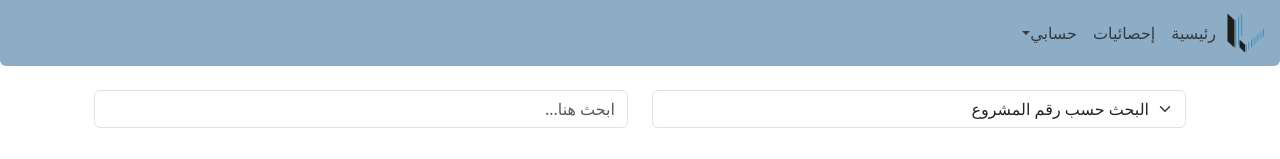
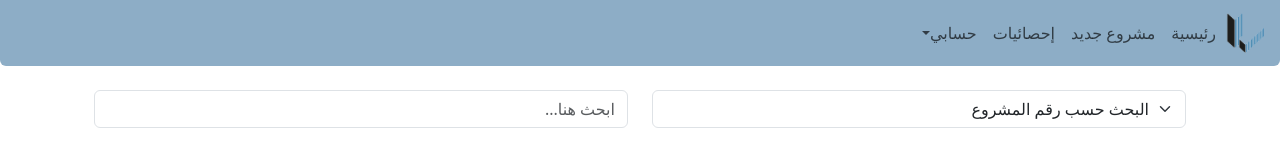
Before and after one commit to NourAyyoub/Engineers-Syndicate, a React (Vite) app in the folder app/: page / in a window 1280 px wide. Shown: the top 159 px of the page. Built offline with nearby package versions, Linux system fonts and the light colour scheme.

Commit message:
add new item in navbar

```diff
--- a/app/src/components/NavbarFile/NavigationLinks.jsx
+++ b/app/src/components/NavbarFile/NavigationLinks.jsx
@@ -4,6 +4,10 @@ import ProfileDropdown from "./ProfileDropdown";
 const links = [
   {
     linkLabel: "رئيسية",
+    linkHref: "#",
+  },
+  {
+    linkLabel: " مشروع جديد",
     linkHref: "#",
   },
   {
```
